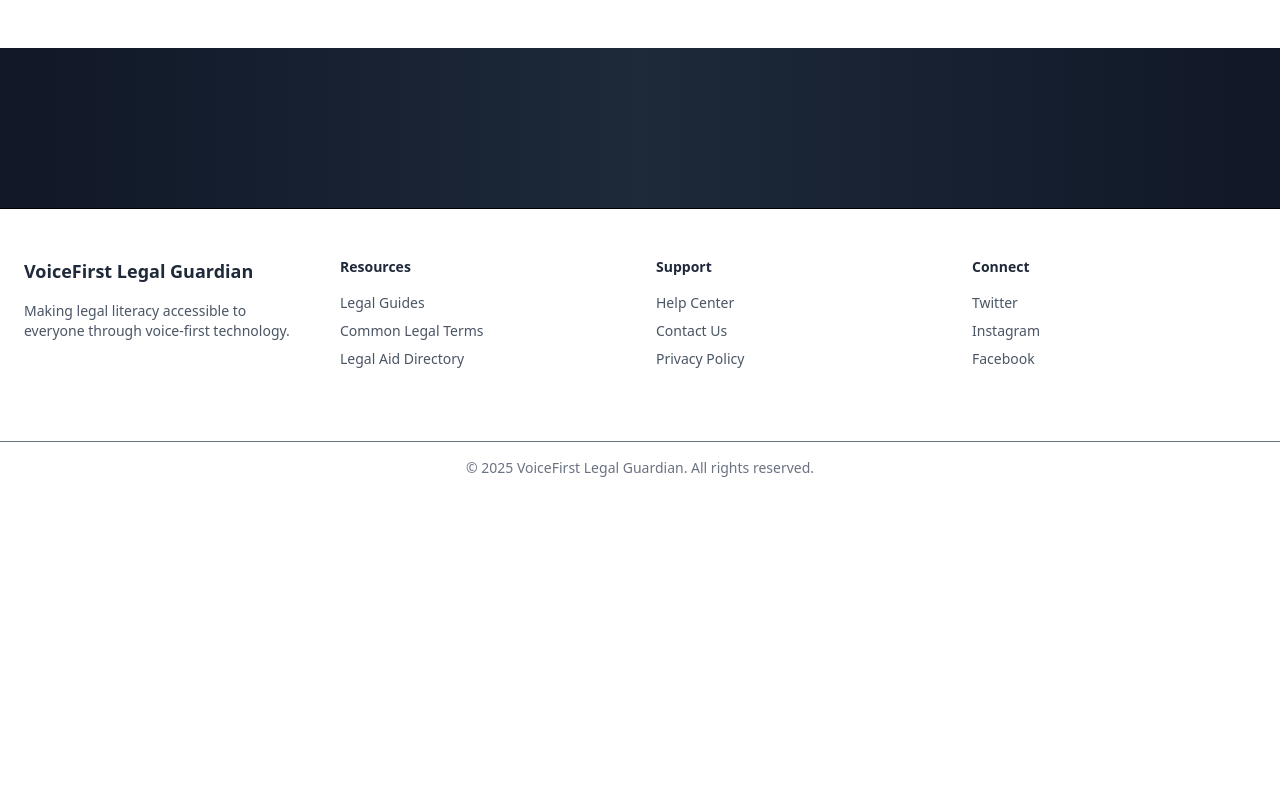
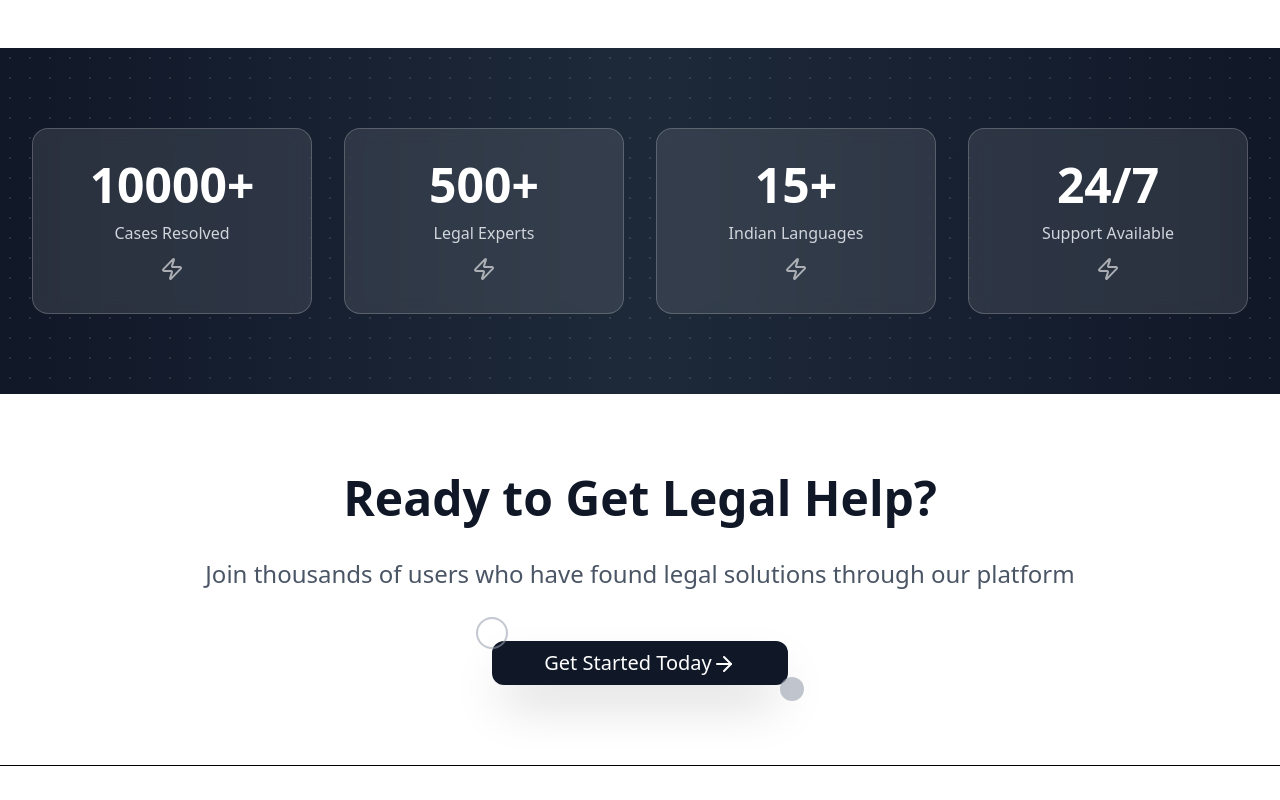
Before and after one commit to tusharsach16/LawProject, a React (Vite) app in the folder frontend/: page / in a window 1280 px wide. Shown: the part 1620-2420 px from the top of the page. Before the commit the page ends 2114 px from the top, so only its background shows below. Built offline with nearby package versions, Linux system fonts and the light colour scheme.

Commit message:
Build Frontend

```diff
--- a/frontend/src/components/Featuresection.tsx
+++ b/frontend/src/components/Featuresection.tsx
@@ -92,14 +92,14 @@ const Featuresection = () => {
             ease: "power2.out",
           });
 
-          gsap.to(icon, {
-            rotation: 0,
-            duration: 0.3,
-            ease: "power2.out",
-          });
+          // gsap.to(icon, {
+          //   rotation: 0,
+          //   duration: 0.3,
+          //   ease: "power2.out",
+          // });
         };
         card?.addEventListener("mouseenter", handleEnter);
-        card?.addEventListener("mouseenter", handleEnter);
+        card?.addEventListener("mouseleave", handleLeave);
 
         return () => {
           card?.removeEventListener("mouseenter", handleEnter);
--- /dev/null
+++ b/frontend/src/components/GetHelp.tsx
@@ -0,0 +1,30 @@
+import { ArrowRight } from 'lucide-react'
+const GetHelp = () => {
+  return (
+    <section className='py-20 px-4'>
+      <div className='container mx-auto px-4 text-center'>
+        <div className='max-w-4xl mx-auto'>
+          <h2 className='text-4xl md:text-5xl font-bold text-gray-900 mb-8'>Ready to Get Legal Help?</h2>
+          <p className='md:text-2xl text-xl text-gray-600 mb-12 leading-relaxed'>Join thousands of users who have found legal solutions through our platform</p>
+        </div>
+
+        <div className='relative inline-block'>
+          <button className='bg-gray-900 rounded-xl hover:bg-gray-800 text-white px-13 py-2 text-xl shadow-2xl hover:shadow-3xl transform hover:scale-110 transition-all duration-500 group cursor-pointer'>
+            <span className='relative z-10 flex items-center'>
+              Get Started Today
+              <ArrowRight className='mt-0.5 group-hover:translate-x-2 transition-transform'/>
+
+            </span>
+            <div className="absolute inset-0 bg-gradient-to-r from-gray-800 via-gray-700 to-gray-800 transform scale-x-0 group-hover:scale-x-100 transition-transform origin-center duration-500 rounded-xl" />
+
+          </button>
+          <div className="absolute -top-4 -left-4 w-8 h-8 border-2 border-gray-400 rounded-full animate-bounce opacity-60" />
+          <div className="absolute -bottom-4 -right-4 w-6 h-6 bg-gray-400 rounded-full animate-pulse opacity-60" />
+        </div>
+
+      </div>
+    </section>
+  )
+}
+
+export default GetHelp
--- a/frontend/src/components/Stats.tsx
+++ b/frontend/src/components/Stats.tsx
@@ -1,5 +1,7 @@
-import React from 'react'
-
+import { Zap } from 'lucide-react';
+import gsap from 'gsap';
+import { useGSAP } from '@gsap/react';
+import { useRef } from 'react';
 const stats = [
     { number: "10000", label: "Cases Resolved", suffix: "+" },
     { number: "500", label: "Legal Experts", suffix: "+" },
@@ -8,11 +10,63 @@ const stats = [
 ];
 
 const Stats = () => {
+
+  useGSAP(() => {
+    const elements = document.querySelectorAll(".stat-number");
+
+    elements.forEach((el) => {
+      const element = el as HTMLElement;
+      const finalValue = parseInt(element.dataset.count!);
+      const obj = { val: 0 };
+
+      gsap.to(obj, {
+        val: finalValue,
+        duration: 2,
+        ease: "power2.out",
+        snap: { val: 1 }, // ensures clean integer jumps
+        scrollTrigger: {
+          trigger: statsRef.current,
+          start: "top 80%",
+          once: true, // optional: only runs once
+        },
+        onUpdate: () => {
+          element.textContent = obj.val.toString();
+        },
+      });
+    });
+  });
+
+
+  const statsRef = useRef(null);
   return (
-    <section className='bg-gradient-to-r from-gray-900 via-gray-800 to-gray-900 py-20 px-4'>
-      <div>
-        <div>
-
+    <section className='bg-gradient-to-r from-gray-900 via-gray-800 to-gray-900 py-20 px-4 relative overflow-hiddenx' ref={statsRef}>
+      <div className="absolute inset-0 opacity-10">
+        <div
+          className="absolute inset-0"
+          style={{
+            backgroundImage: "radial-gradient(circle, #ffffff 1px, transparent 1px)",
+            backgroundSize: "20px 20px",
+          }}
+        />
+      </div>
+      <div className='container mx-auto px-4'>
+        <div className='grid grid-cols-2 md:grid-cols-4 gap-8 text-center'>
+          {stats.map((stat, index) => {
+            return (
+              <div key={index} className= ' group cursor-pointer'>
+                <div className='bg-white/10 backdrop-blur-sm rounded-2xl p-8 border border-white/20 hover:border-white/40 transition-all duration-300 hover:scale-105 hover:bg-white/20'>
+                  <div className='flex items-center justify-center text-4xl md:text-5xl font-bold text-white mb-3'>
+                    <span className="stat-number" data-count={stat.number}>
+                        0
+                    </span>
+                    <span>{stat.suffix}</span>
+                  </div>
+                  <div className="text-gray-300 font-medium">{stat.label}</div>
+                  <Zap className="h-6 w-6 text-white/60 mx-auto mt-3 group-hover:text-white transition-colors" />
+                </div>
+              </div>
+            )
+          })}
         </div>
       </div>
     </section>
--- a/frontend/src/pages/Home.tsx
+++ b/frontend/src/pages/Home.tsx
@@ -1,5 +1,6 @@
 import Featuresection from "../components/Featuresection"
 import Footer from "../components/Footer"
+import GetHelp from "../components/GetHelp"
 import Headers from "../components/Headers"
 import Herosection from "../components/Herosection"
 import Stats from "../components/Stats"
@@ -10,6 +11,7 @@ const Home = () => {
       <Herosection/>
       <Featuresection/>
       <Stats/>
+      <GetHelp/>
       <Footer/>
     </>
   )
```
